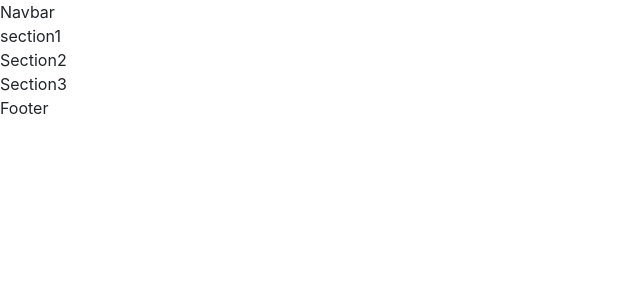
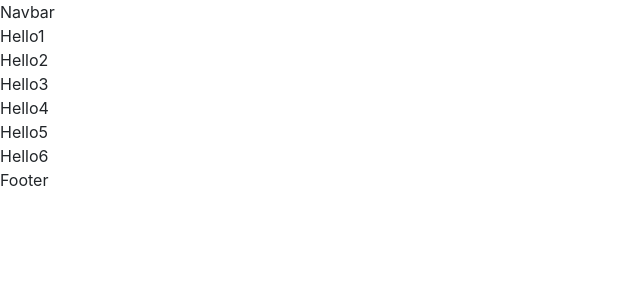
Before and after one commit to Bheemalinga/react-first-time---new-app--, a React (Create React App) app: page /About in a window 1280 px wide. Shown: the top 300 px of the page, without its empty margins (0-640 px from the left). Built offline with nearby package versions, Linux system fonts and the light colour scheme.

Commit message:
taking some contents from one file to another

```diff
--- a/src/App.js
+++ b/src/App.js
@@ -8,6 +8,8 @@ import Footer from './components/footer/Footer'
 import Portfolio from './pages/Portfolio'
 import Website from './pages/Website'
 import Technology from './pages/Technology'
+import Products from './pages/Products'
+
 const App = () => {
   return (
     <Router>
@@ -19,7 +21,7 @@ const App = () => {
           <Route path="/portfolio" element={<Portfolio/>} />
           <Route path="/website" element={<Website/>} />
           <Route path="/technology" element={<Technology/>} />
-
+          <Route path="/products" element={<Products/>} />
         </Routes>
         <Footer/>
 
--- a/src/components/About/Section1.js
+++ b/src/components/About/Section1.js
@@ -2,7 +2,15 @@ import React from 'react'
 
 const Section1 = () => {
     return(
-        <div>section1</div>
+        <div class = "hello12">
+            <div class = "hello1">
+                Hello1
+            </div>
+            <div class = "hello2">
+                Hello2
+            </div>
+        </div>
+
     );
 }
 export default Section1;
--- a/src/components/About/Section2.js
+++ b/src/components/About/Section2.js
@@ -2,7 +2,14 @@ import React from 'react'
 
 const Section2 = () => {
     return(
-        <div>Section2</div>
+        <div class = "hello34">
+            <div class = "hello3">
+                Hello3
+            </div>
+            <div class = "hello4">
+                Hello4
+            </div>
+        </div>
     );
 }
 export default Section2;
--- a/src/components/About/Section3.js
+++ b/src/components/About/Section3.js
@@ -2,7 +2,14 @@ import React from 'react'
 
 const Section3 = () => {
     return(
-        <div>Section3</div>
+        <div class = "hello56">
+            <div class = "hello5">
+                Hello5
+            </div>
+            <div class = "hello6">
+                Hello6
+            </div>
+        </div>
     );
 }
 export default Section3;
--- /dev/null
+++ b/src/components/styles/section1.css
@@ -0,0 +1,8 @@
+/* hello12{
+
+} */
+
+
+.hello1, .hello2 {
+    display: inline-block;
+}
--- /dev/null
+++ b/src/pages/Products.jsx
@@ -0,0 +1,11 @@
+import React from 'react'
+
+const Products = (props) => {
+    return(
+        <div>
+            Hello,{props.name}
+        </div>
+    );
+}
+
+export default Products;
--- a/src/pages/contacts.jsx
+++ b/src/pages/contacts.jsx
@@ -1,15 +1,19 @@
 import React from 'react'
-import Contact1 from '../components/Contact/Contact1'
-import Contact2 from '../components/Contact/Contact2'
-import Contact3 from '../components/Contact/Contact3'
+import Products from './Products'
+// import Contact1 from '../components/Contact/Contact1'
+// import Contact2 from '../components/Contact/Contact2'
+// import Contact3 from '../components/Contact/Contact3'
 
 
 const Contact = () => {
     return <>
-    <div>
+    {/* <div>
             <Contact1/>
             <Contact2/>
             <Contact3/>
+    </div> */}
+    <div>
+        <Products name = "Sai in Contacts"/>
     </div>
     </>
 }
--- a/src/pages/home.jsx
+++ b/src/pages/home.jsx
@@ -1,16 +1,20 @@
 import React from 'react'
 
-import Home1 from '../components/Home/Home1'
-import Home2 from '../components/Home/Home2'
-import Home3 from '../components/Home/Home3'
+// import Home1 from '../components/Home/Home1'
+// import Home2 from '../components/Home/Home2'
+// import Home3 from '../components/Home/Home3'
+import Products from './Products'
 
 const Home = () => {
     return <>
-        <div>
+        {/* <div>
             <Home1/>
             <Home2/>
-            <Home3/>
-        </div>
+            <Home3/> */}
+            <div>
+                <Products name = "Sai"/>
+            </div>
+        {/* </div> */}
     </>
 
 }
```
Also changed, not shown: src/components/styles/section2.css (added, +18 -0 lines), src/components/styles/section3.css (added, +18 -0 lines).
